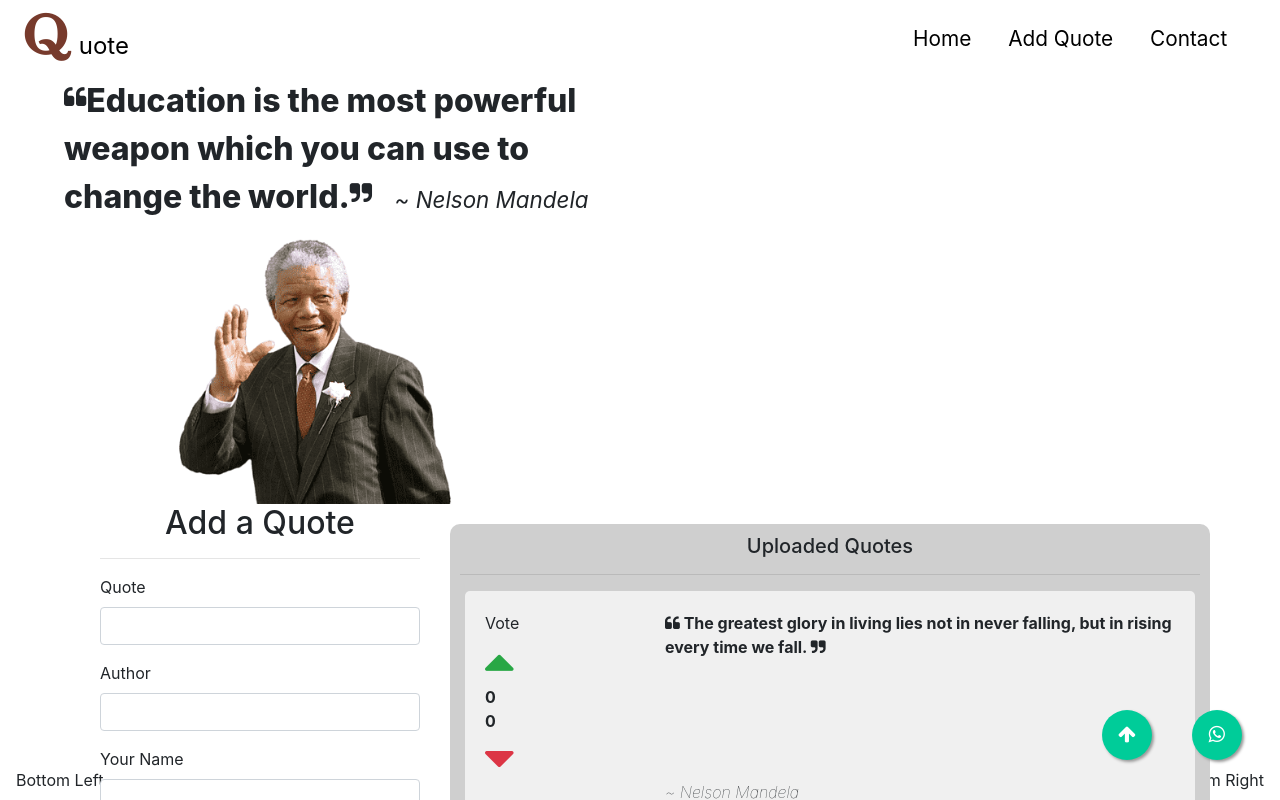
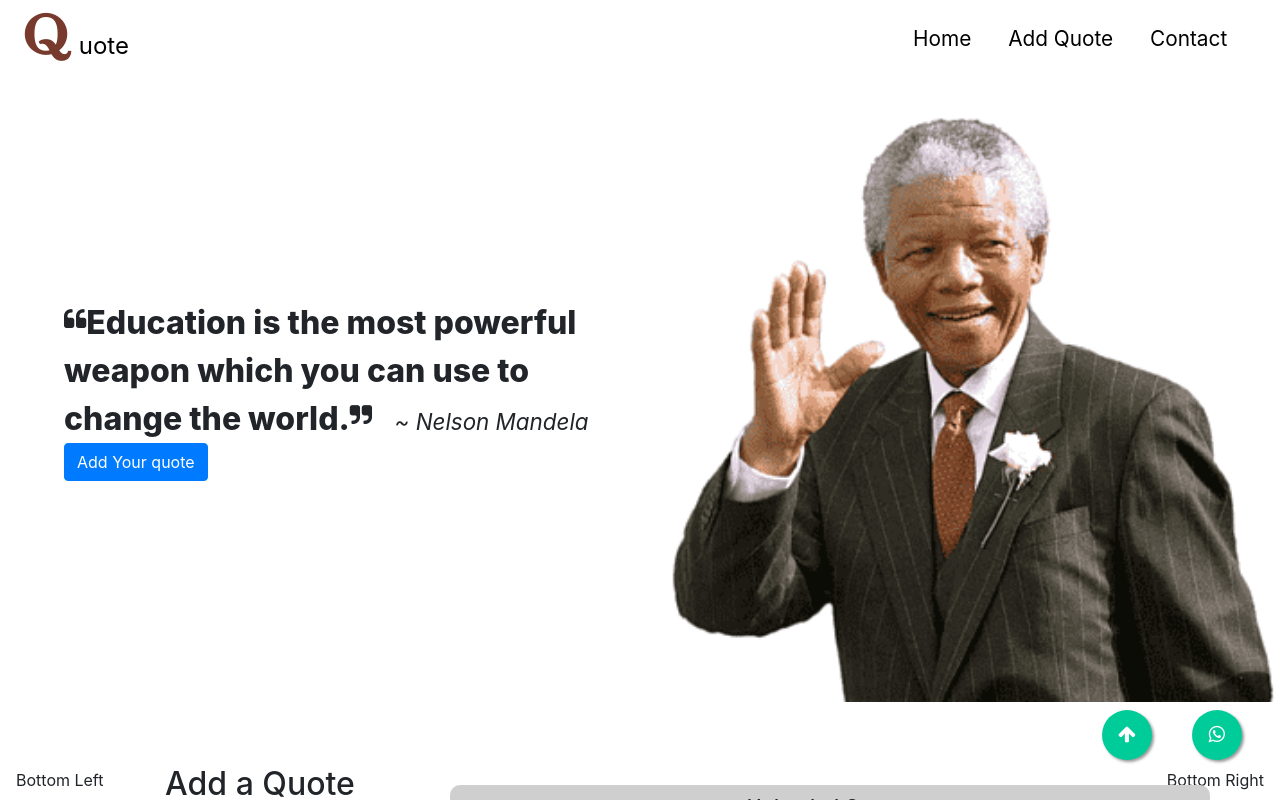
Before and after one commit to k-koech/Angular-Quotes, an Angular app: page / in a window 1280 px wide. Shown: the top 800 px of the page. Built offline with nearby package versions, Linux system fonts and the light colour scheme.

Commit message:
added add quote button

```diff
--- a/src/app/app.component.html
+++ b/src/app/app.component.html
@@ -34,7 +34,8 @@
                <sup><i class="fa fa-quote-right" aria-hidden="true"></i></sup>
               <span class="quote-author">~ Nelson Mandela</span>
            </div>
-
+          <a type="button" class="btn btn-primary mr-3" href="#quote">Add Your quote</a>
+          </div>
         </div>
         <div class="col-md-6">
           <img src="../assets/images/mandela.png" alt="Snow" style="width:100%;">
```
